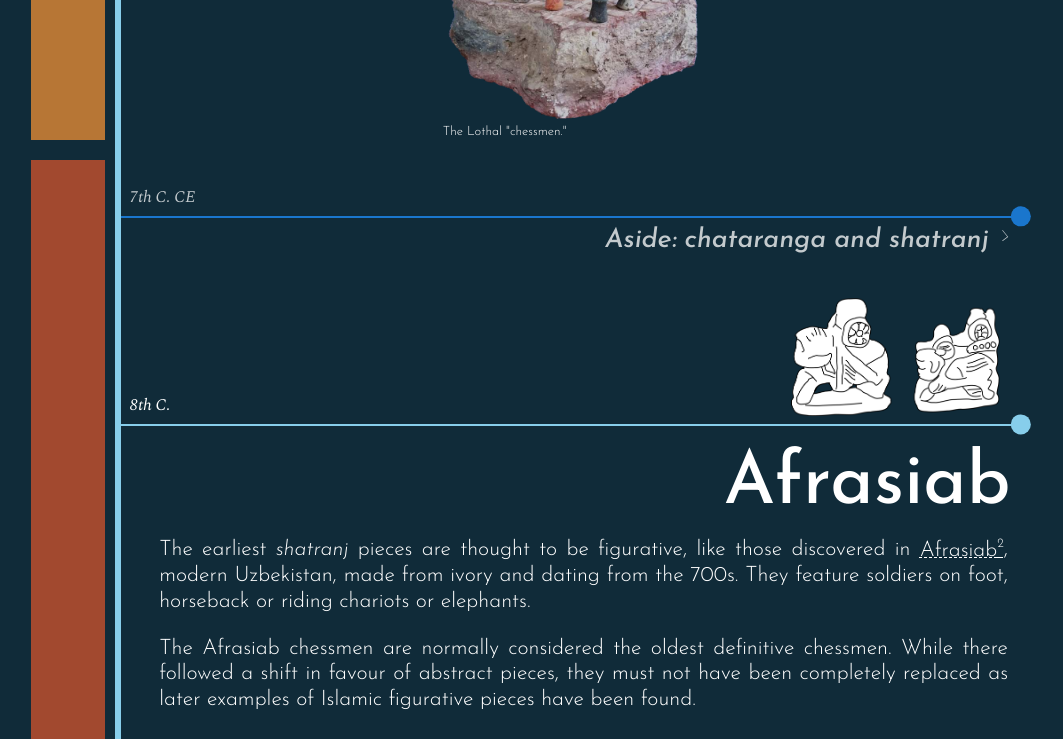
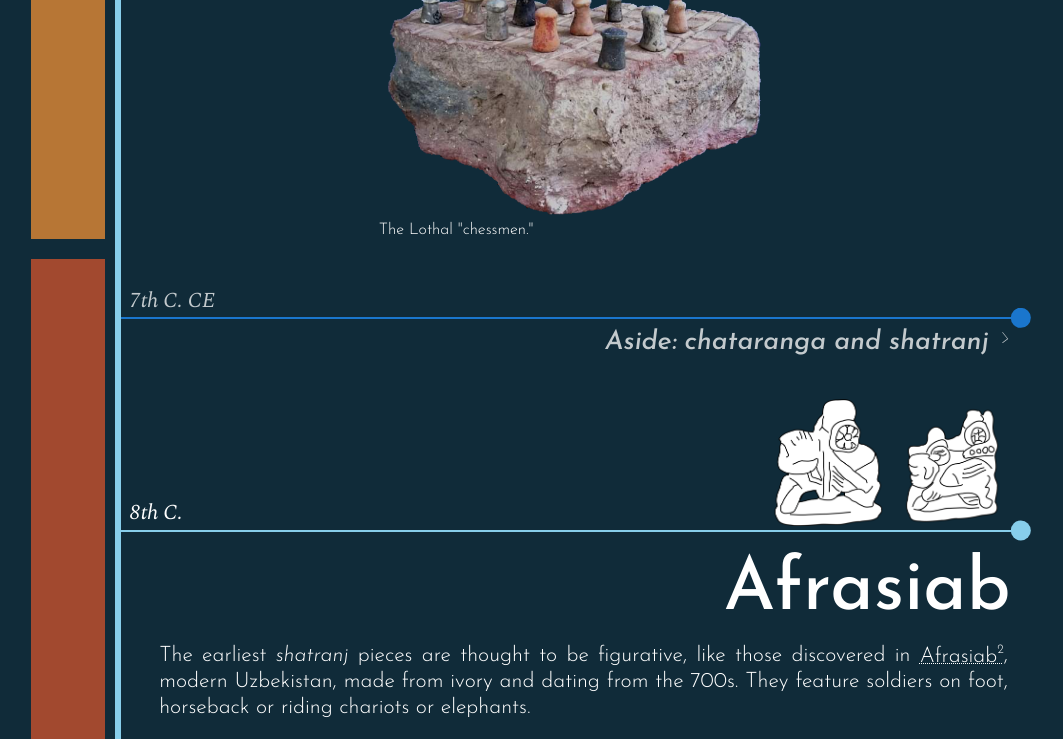
Before and after one commit to heyesian/chess-timeline, a plain HTML site: page index.html in a window 1280 px wide. Shown: the part 935-1674 px from the top of the page, without its empty margins (0-1063 px from the left). Drawn offline with nearby package versions, Linux system fonts and the light colour scheme.

Commit message:
Add files via upload

```diff
--- a/timeline.css
+++ b/timeline.css
@@ -146,7 +146,7 @@ section#footnotes h2, section#footnotes p, section#footnotes li {
 }
 
 div.figure div p, div.fact div.figure p {
-	font-size: 1vw;
+	font-size: clamp(12pt,1.2vw,25pt);
 	text-align: left;
 	width: 20vw;
 	line-height: 1.1;
@@ -184,7 +184,7 @@ div.fact div.figure {
 }
 
 .footnote {
-	text-decoration: underline dashed 0.1vh;
+	text-decoration: underline dotted 0.1vh;
 }
 
 .increment {
@@ -239,8 +239,10 @@ div.fact p {
 
 div.pattern p.date, div.fact p.date {
 	margin:auto auto 0 1%;
-	font-size: 1.28vw;
+	/* font-size: 1.28vw;
+	better mobile */
 
+	font-size: clamp(16pt,1.6vw,45pt);
 	font-family: var(--date-text);
 	font-optical-sizing: auto;
 	font-weight: 400;
@@ -252,16 +254,18 @@ div.pattern p.date, div.fact p.date {
 	justify-content: flex-end;
 	width: 100%;
 	padding-right:2%;
-	margin-bottom:1vh;
+	margin-bottom:0.5vh;
 }
 
 img.chessmen {
-	width: 32.8vw;
+	/* width: 32.8vw;
+	better mobile */
+	width: clamp(50%,32.8vw,75%);
 	max-height: 16.8vw;
 }
 
 .figure img {
-	width: 20vw;
+	width: 30vw;
 }
 
 div.aside {
```
